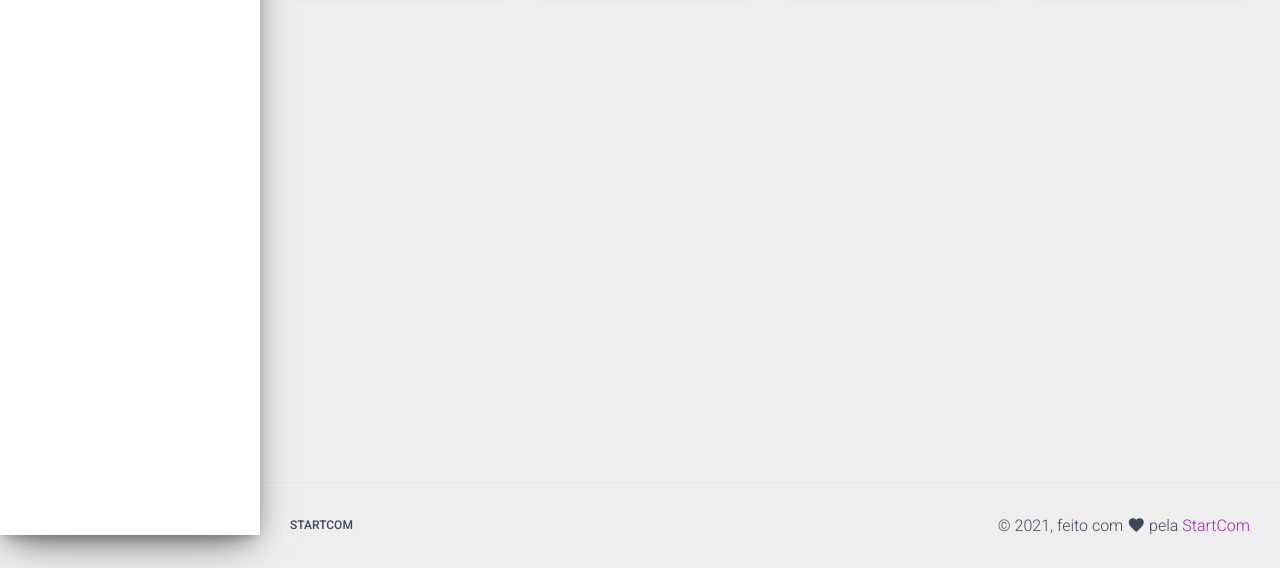
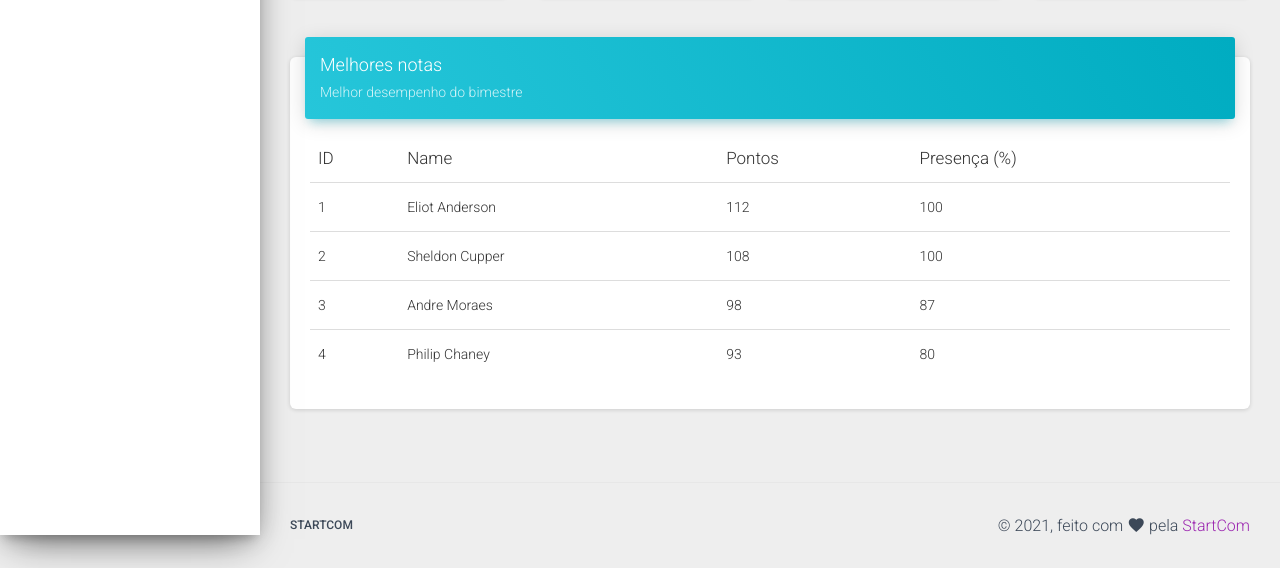
Before and after one commit to Thiago-spart/app-page, a website: page template.html in a window 1280 px wide. Shown: the part 265-833 px from the top of the page. Drawn offline with Linux system fonts and the light colour scheme.

Commit message:
Update template.html

```diff
--- a/template.html
+++ b/template.html
@@ -138,6 +138,52 @@
               </div>
             </div>
           </div>
+          <div class="row">
+            <div class="col-md-12">
+              <div class="card">
+                <div class="card-header card-header-info">
+                  <h4 class="card-title">Melhores notas</h4>
+                  <p class="card-category">Melhor desempenho do bimestre</p>
+                </div>
+                <div class="card-body table-responsive">
+                  <table class="table table-hover">
+                    <thead class="text-bold">
+                      <th>ID</th>
+                      <th>Name</th>
+                      <th>Pontos</th>
+                      <th>Presença (%)</th>
+                    </thead>
+                    <tbody>
+                      <tr>
+                        <td>1</td>
+                        <td>Eliot Anderson</td>
+                        <td>112</td>
+                        <td>100</td>
+                      </tr>
+                      <tr>
+                        <td>2</td>
+                        <td>Sheldon Cupper</td>
+                        <td>108</td>
+                        <td>100</td>
+                      </tr>
+                      <tr>
+                        <td>3</td>
+                        <td>Andre Moraes</td>
+                        <td>98</td>
+                        <td>87</td>
+                      </tr>
+                      <tr>
+                        <td>4</td>
+                        <td>Philip Chaney</td>
+                        <td>93</td>
+                        <td>80</td>
+                      </tr>
+                    </tbody>
+                  </table>
+                </div>
+              </div>
+            </div>
+          </div>
         </div>
       </div>
       <footer class="footer">
```
